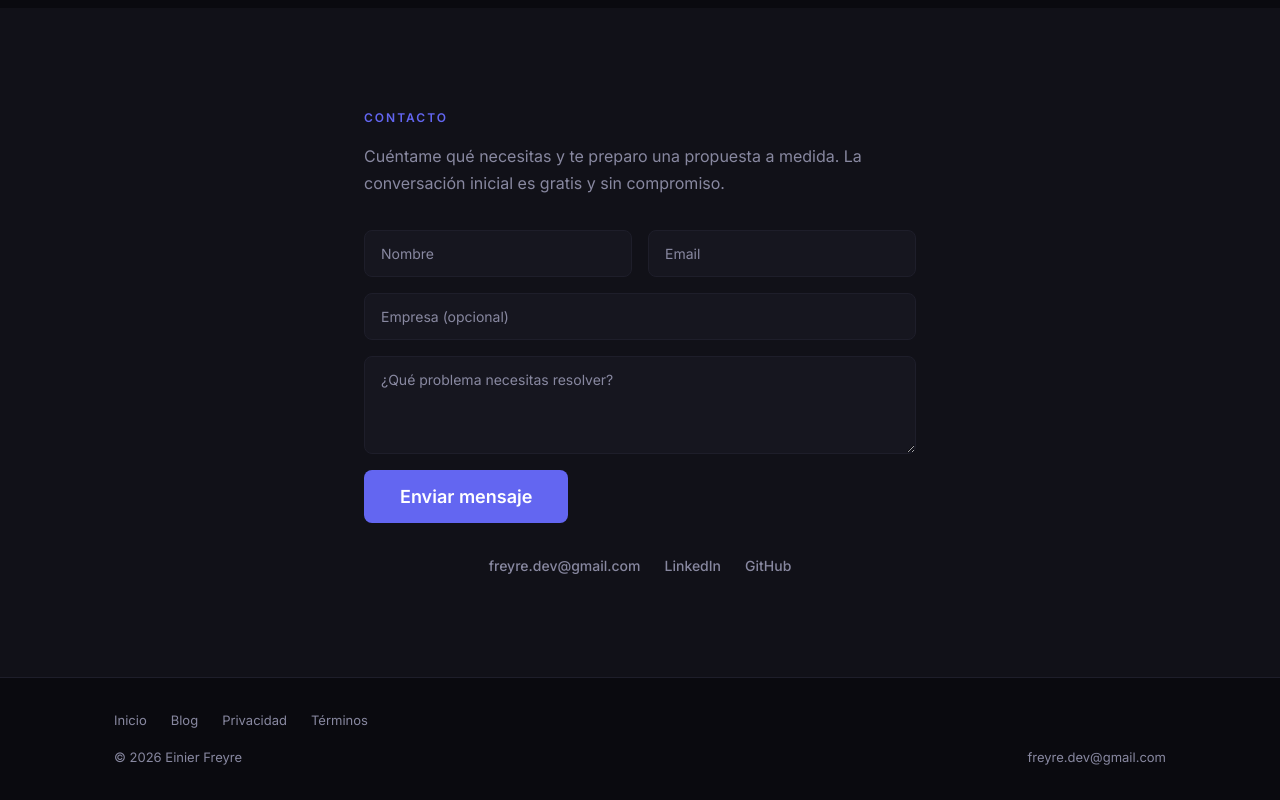
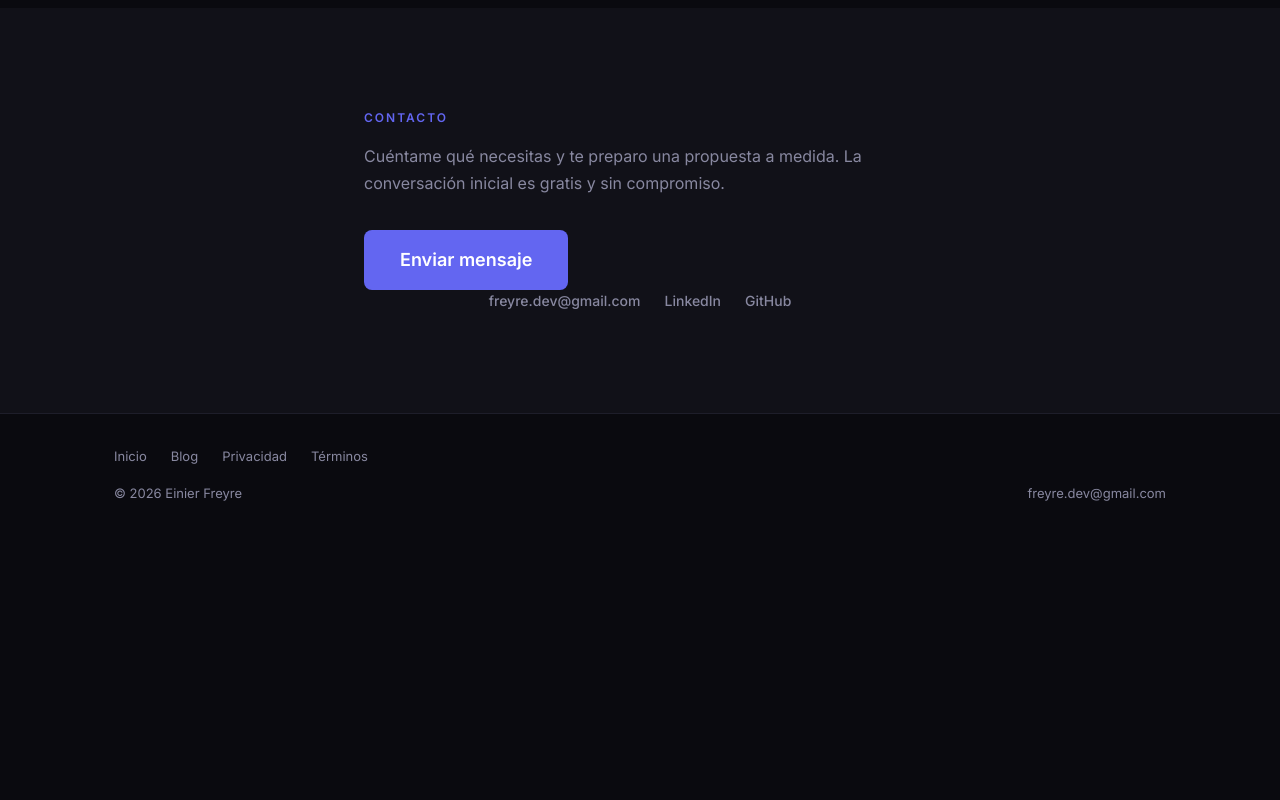
Before and after one commit to FreyreCorona/FreyreCorona, a plain HTML site: page docs/index.html in a window 1280 px wide. Shown: the part 3114-3914 px from the top of the page. After the commit the page ends 3649 px from the top, so only its background shows below. Drawn offline with Linux system fonts and the light colour scheme.

Commit message:
fix: replace formspree form with mailto link (zero dependencies)

```diff
--- a/docs/index.html
+++ b/docs/index.html
@@ -181,15 +181,7 @@
         Cuéntame qué necesitas y te preparo una propuesta a medida.
         La conversación inicial es gratis y sin compromiso.
       </p>
-      <form class="contact-form" action="https://formspree.io/f/xvovwqvb" method="POST">
-        <div class="form-row">
-          <input type="text" name="name" placeholder="Nombre" required />
-          <input type="email" name="email" placeholder="Email" required />
-        </div>
-        <input type="text" name="company" placeholder="Empresa (opcional)" />
-        <textarea name="message" rows="4" placeholder="¿Qué problema necesitas resolver?" required></textarea>
-        <button type="submit" class="btn btn-primary btn-large">Enviar mensaje</button>
-      </form>
+      <a href="mailto:freyre.dev@gmail.com?subject=Consulta%20desde%20freyre.dev&body=Hola%20Einier%2C%0A%0AMi%20nombre%20es%20...%0AEmpresa%3A%20...%0A%0A%C2%BFQu%C3%A9%20problema%20necesito%20resolver%3F%0A..." class="btn btn-primary btn-large">Enviar mensaje</a>
       <div class="contact-links">
         <a href="mailto:freyre.dev@gmail.com" class="contact-link">freyre.dev@gmail.com</a>
         <a href="https://www.linkedin.com/in/einier-freyre-896981220/" target="_blank" rel="noopener" class="contact-link">LinkedIn</a>
```
